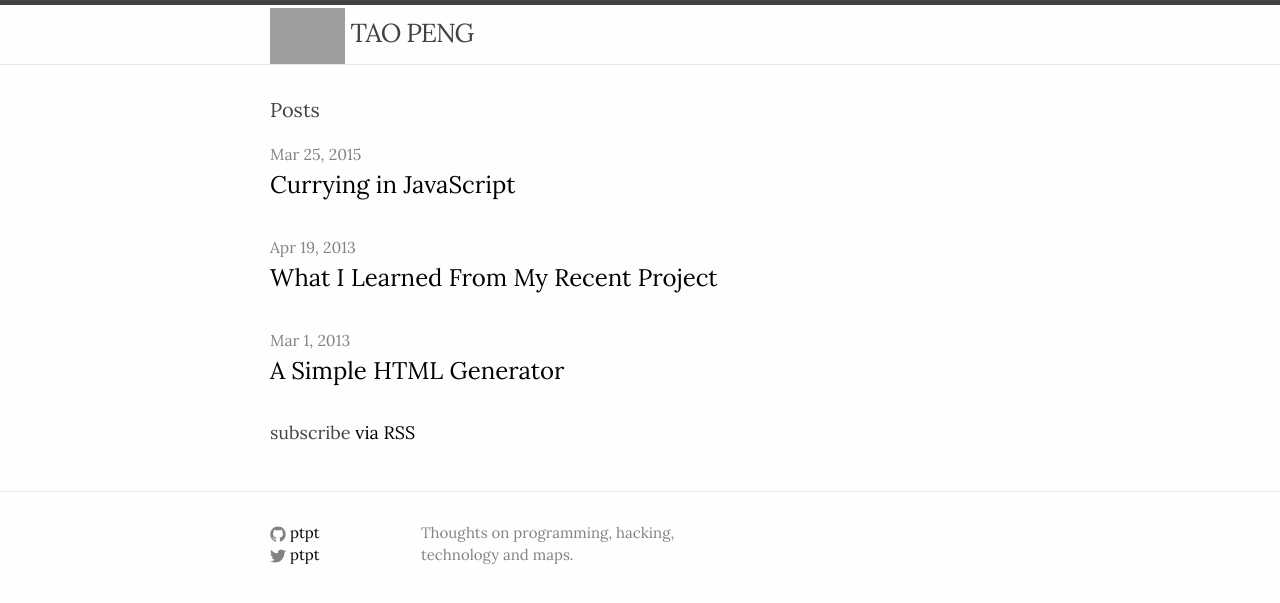
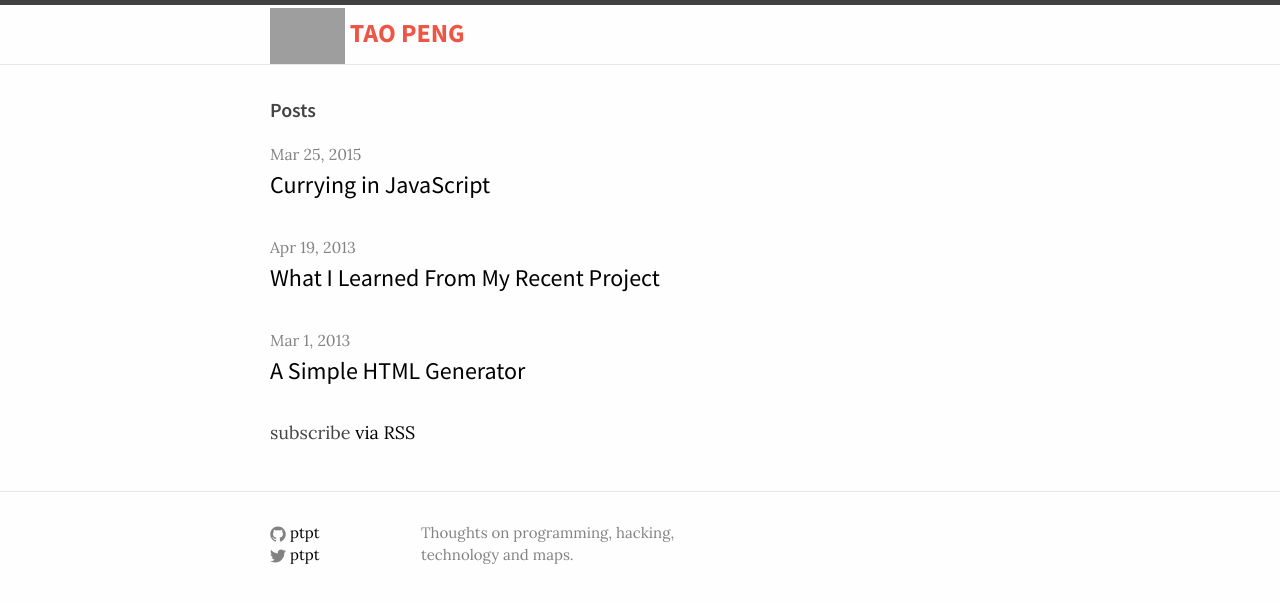
Before and after one commit to ptpt/ptpt.github.io, a Jekyll site: the page built from index.html, in a window 1280 px wide. Shown: the top 603 px of the page. Built offline with Jekyll 4.4.1, drawn with Linux system fonts in a browser that asks for light colours; grey boxes are pictures that could not be loaded.

Commit message:
Source Sans Pro as default sans font

```diff
--- a/_includes/head.html
+++ b/_includes/head.html
@@ -9,5 +9,5 @@
   <link rel="stylesheet" href="{{ "/css/main.css" | prepend: site.baseurl }}">
   <link rel="canonical" href="{{ page.url | replace:'index.html','' | prepend: site.baseurl | prepend: site.url }}">
   <link rel="alternate" type="application/rss+xml" title="{{ site.title }}" href="{{ "/feed.xml" | prepend: site.baseurl | prepend: site.url }}" />
-  <link href='http://fonts.googleapis.com/css?family=Lora:400,400italic,700,700italic|Source+Sans+Pro:400,400italic,700,700italic|Source+Code+Pro:400,700' rel='stylesheet' type='text/css'>
+  <link href='http://fonts.googleapis.com/css?family=Lora:400,400italic,700,700italic|Source+Sans+Pro:400,400italic,600,600italic,700,700italic|Source+Code+Pro:400,700' rel='stylesheet' type='text/css'>
 </head>
--- a/_sass/_base.scss
+++ b/_sass/_base.scss
@@ -80,7 +80,8 @@ li {
  * Headings
  */
 h1, h2, h3, h4, h5, h6 {
-    font-weight: 300;
+    font-weight: 600;
+    font-family: $font-sans-serif;
 }
 
 
@@ -97,8 +98,8 @@ a {
     }
 
     &:hover {
-        color: $text-color;
-        text-decoration: underline;
+        color: $brand-hover-color;
+        text-decoration: none;
     }
 }
 
--- a/_sass/_layout.scss
+++ b/_sass/_layout.scss
@@ -13,13 +13,20 @@
 .site-title {
     font-size: 26px;
     line-height: 56px;
-    letter-spacing: -1px;
     margin-bottom: 0;
     float: left;
+    font-family: $font-sans-serif;
+    font-weight: 700;
+    color: $light-color;
 
     &,
     &:visited {
-        color: $grey-color-dark;
+        color: $light-color;
+    }
+
+    .logo {
+        vertical-align: bottom;
+        height: 56px;
     }
 }
 
@@ -186,6 +193,7 @@
 .post-link {
     display: block;
     font-size: 24px;
+    font-weight: 400;
 }
 
 
--- a/css/main.scss
+++ b/css/main.scss
@@ -6,6 +6,7 @@
 
 
 // Our variables
+$font-sans-serif: "Source Sans Pro", sans-serif;
 $base-font-family: Lora, Times, serif;
 $base-font-size:   18px;
 $small-font-size:  $base-font-size * 0.875;
```
